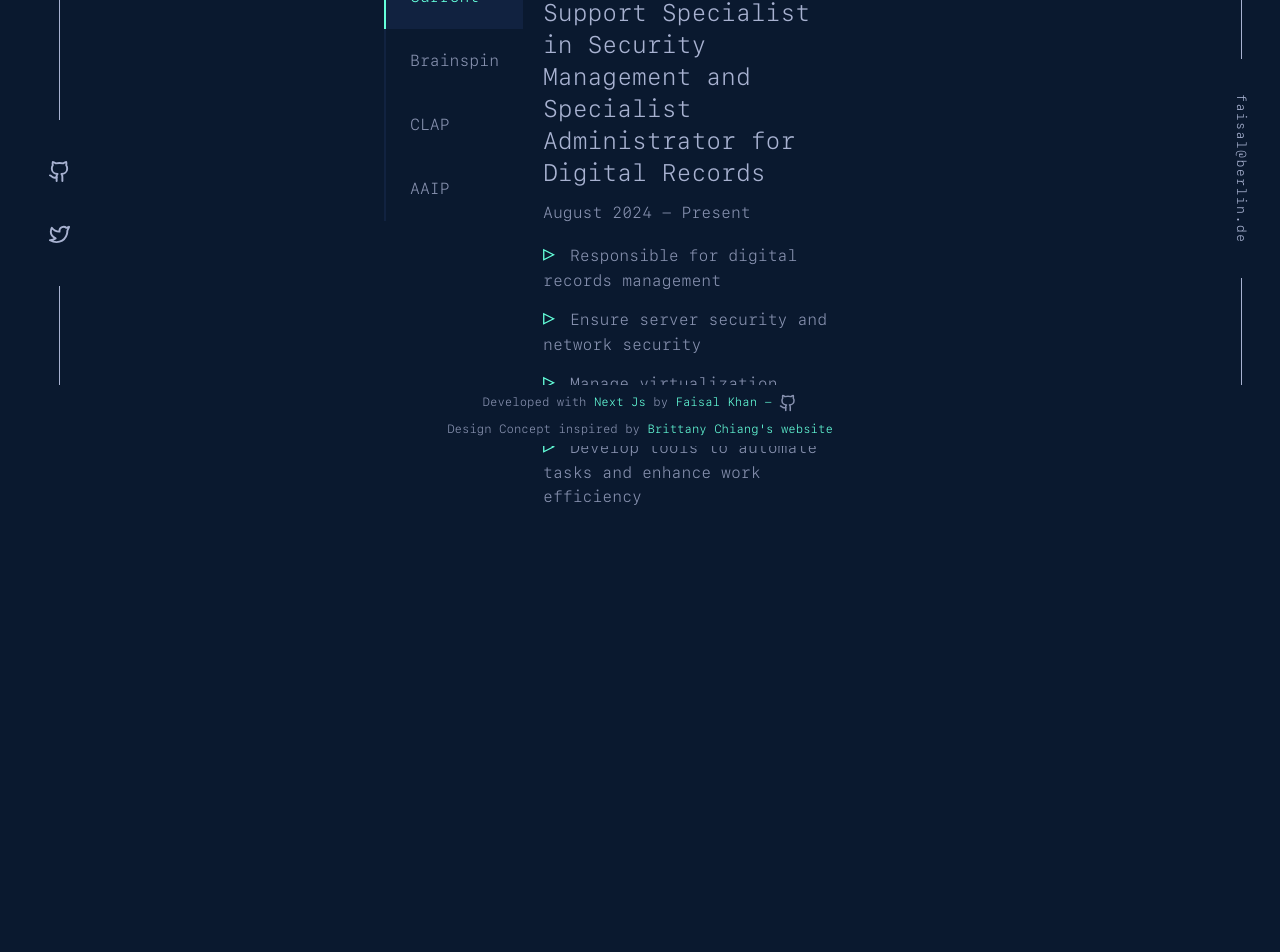
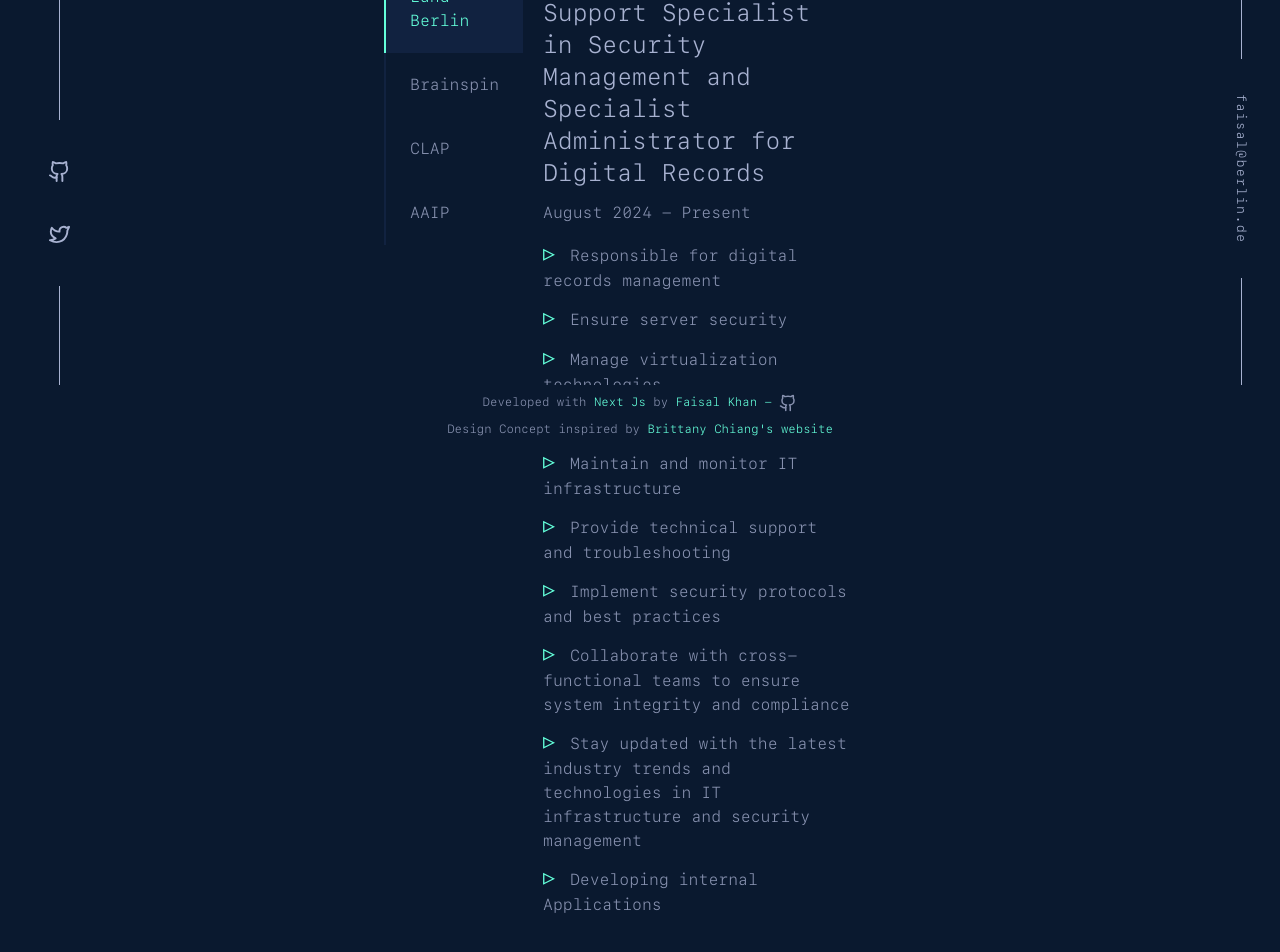
Before and after one commit to faisaltheprofessor/portfolio-v1, a Next.js app: page /experience in a window 1280 px wide. Shown: the part 354-1306 px from the top of the page. Before the commit the page ends 1040 px from the top, so only its background shows below. Built offline with nearby package versions, Linux system fonts and the light colour scheme.

Commit message:
fix current job name

```diff
--- a/src/app/section/experience.tsx
+++ b/src/app/section/experience.tsx
@@ -8,15 +8,21 @@ import React, { useState } from "react";
 const Experience = () => {
   let tabs = [
     {
-        name: "Current",
+        name: "Land Berlin",
         id: "current",
         link: "",
         position: "Infrastructure Support Specialist in Security Management and Specialist Administrator for Digital Records",
         description: [
             "Responsible for digital records management",
-            "Ensure server security and network security",
+            "Ensure server security",
             "Manage virtualization technologies",
-            "Develop tools to automate tasks and enhance work efficiency"
+            "Ansible automation",
+            "Maintain and monitor IT infrastructure",
+            "Provide technical support and troubleshooting",
+            "Implement security protocols and best practices",
+            "Collaborate with cross-functional teams to ensure system integrity and compliance",
+            "Stay updated with the latest industry trends and technologies in IT infrastructure and security management",
+            "Developing internal Applications"
         ],
         dates: "August 2024 - Present",
       },
```
